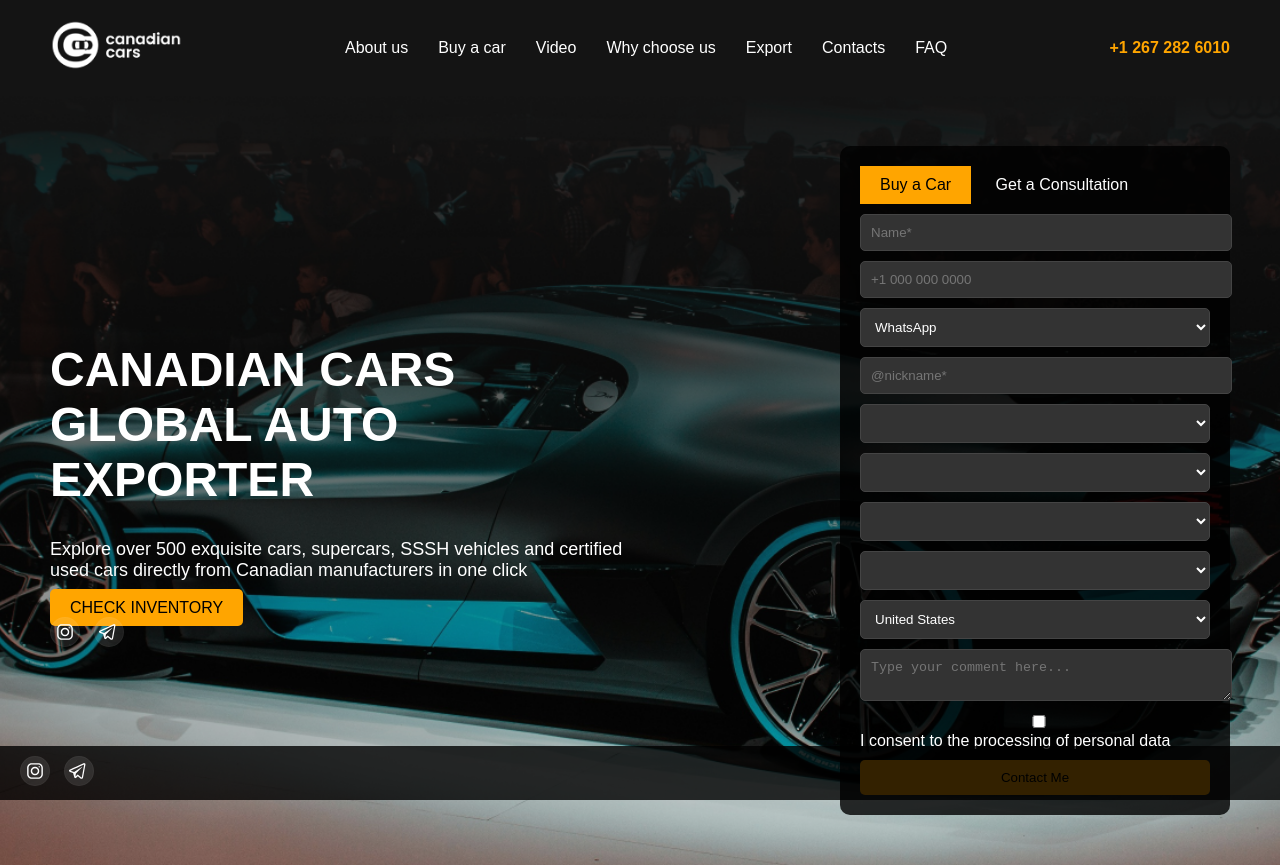
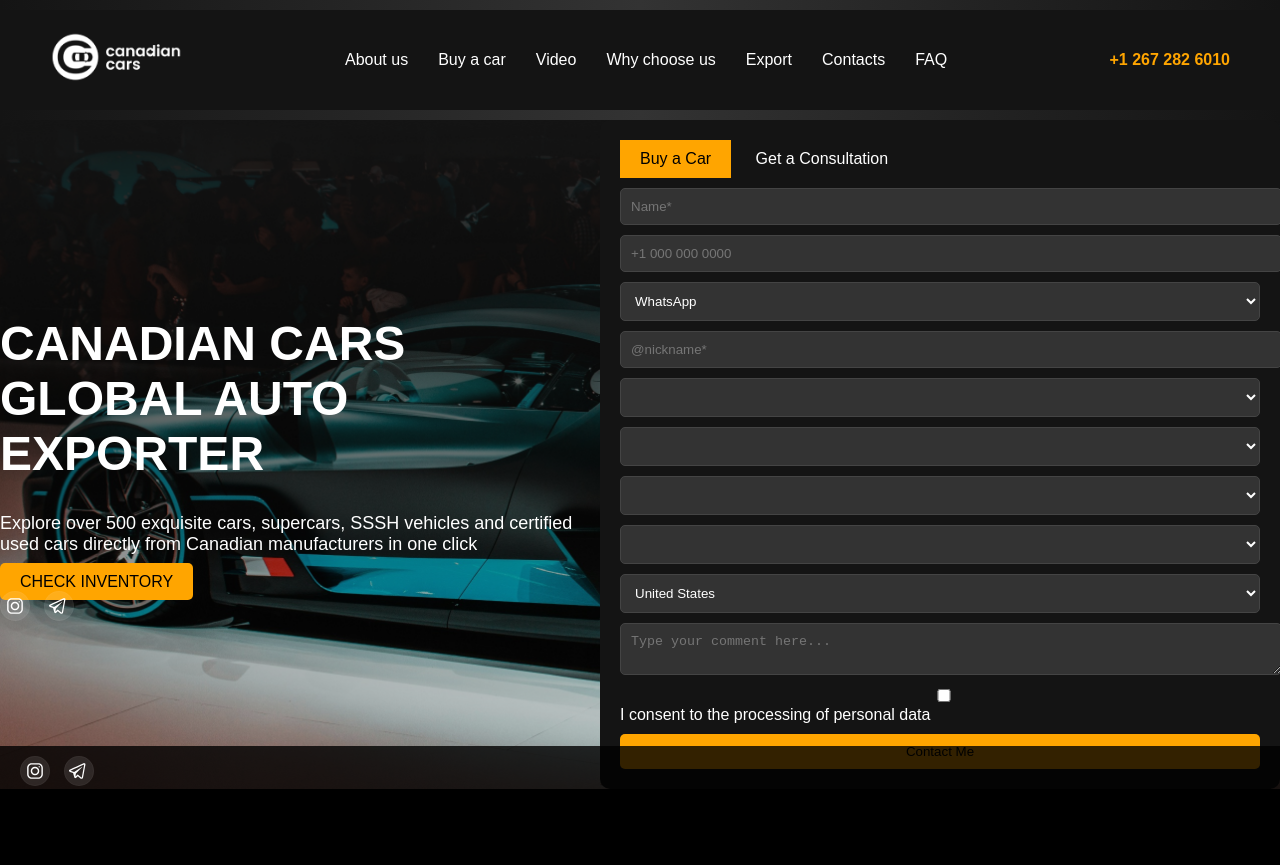
Before and after one commit to BaskeTok12/Landing, a plain HTML site: page index.html in a window 1280 px wide. After the commit the page ends 800 px from the top, so only its background shows below. Drawn offline with Linux system fonts and the light colour scheme; files whose address does not match are found by name.

Commit message:
Update styles.css

```diff
--- a/css/styles.css
+++ b/css/styles.css
@@ -13,15 +13,35 @@
 }
 
 
-
 /* Стилизация навигационной панели */
 .navbar {
+    position: relative;
     display: flex;
     justify-content: space-between;
     align-items: center;
     padding: 20px 50px;
-    background-color:#141414; /* Полупрозрачный черный фон */
+    background-color: #141414; /* Adjust the color as needed */
+    height: 80px; /* Set a specific height */
 }
+
+.navbar::before, .navbar::after {
+    content: "";
+    position: absolute;
+    left: 0;
+    right: 0;
+    height: 10px; /* Height of the fading stripe */
+    background: linear-gradient(to left, transparent, #333 50%, transparent);
+    z-index: 1;
+}
+
+.navbar::before {
+    top: 0;
+}
+
+.navbar::after {
+    bottom: 0; /* Should align to the bottom of the navbar */
+}
+
 
 .navbar ul {
     list-style-type: none;
@@ -46,10 +66,10 @@
 
 /* Геройский баннер */
 .hero {
+    padding: 0;
     display: flex;
     justify-content: space-between; /* Align sub-blocks side by side */
     align-items: center; /* Center the content vertically */
-    padding: 50px; /* Adjust padding as needed */
     background: url('../assets/images/background.png') no-repeat center center/cover;
     text-align: left; /* Align text to the left for the left content */
 }
@@ -80,14 +100,17 @@
 
 /* Стилизация контактной формы */
 .contact-form {
+    width: 100%;
+    max-width: none; /* Adjust width as necessary */
     flex: 1; /* Flex-grow to take necessary space */
-    max-width: 350px; /* Adjust width as necessary */
     margin-left: 20px; /* Spacing between the form and the content */
     position: relative; /* Adjust positioning context */
     top: 0; /* Reset positioning */
     right: 0; /* Reset positioning */
-    background: rgba(0, 0, 0, 0.8);
+    margin: 0;
     padding: 20px;
+    box-sizing: border-box;
+    background: #141414;
     border-radius: 10px;
 }
 
```
